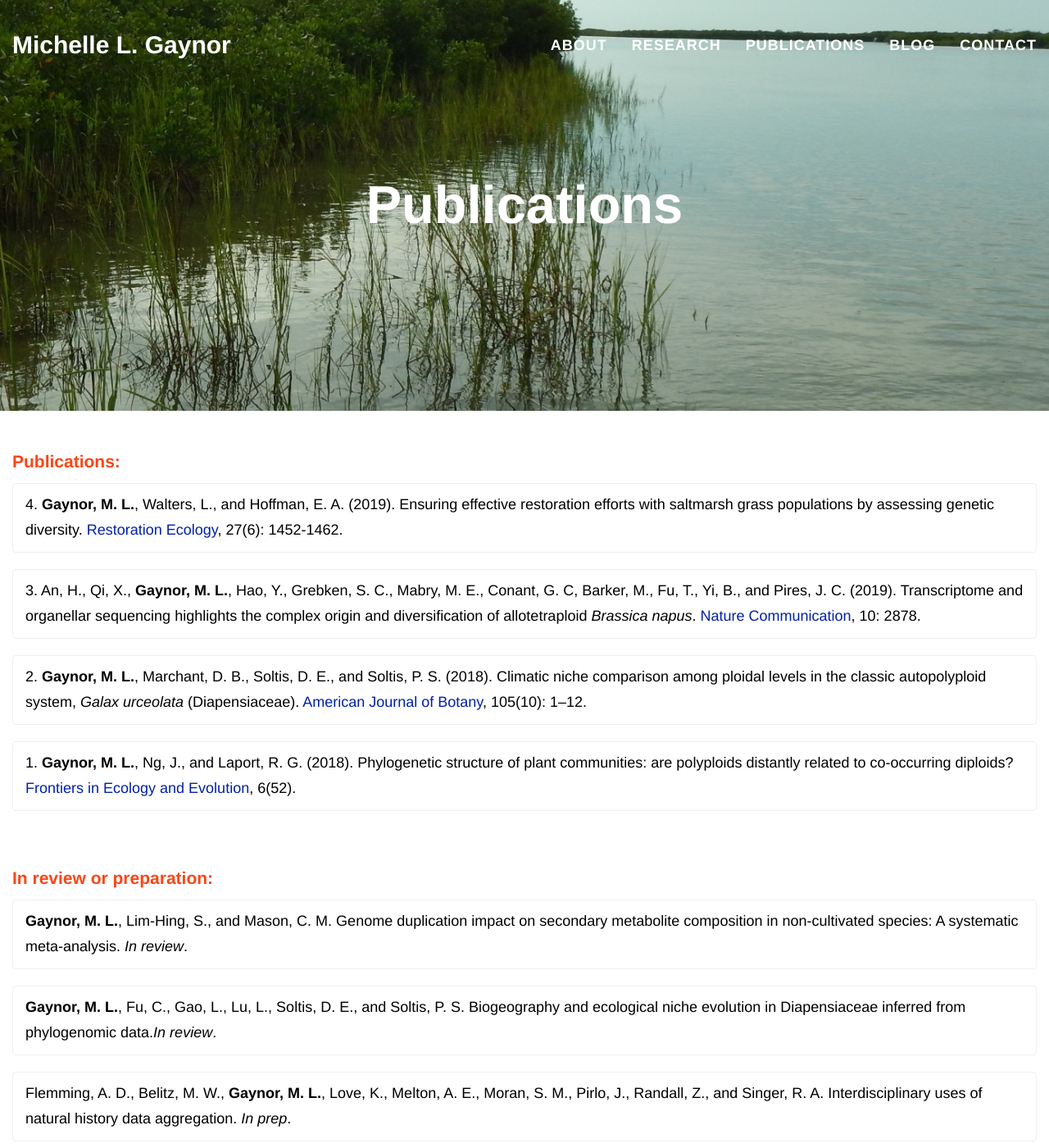
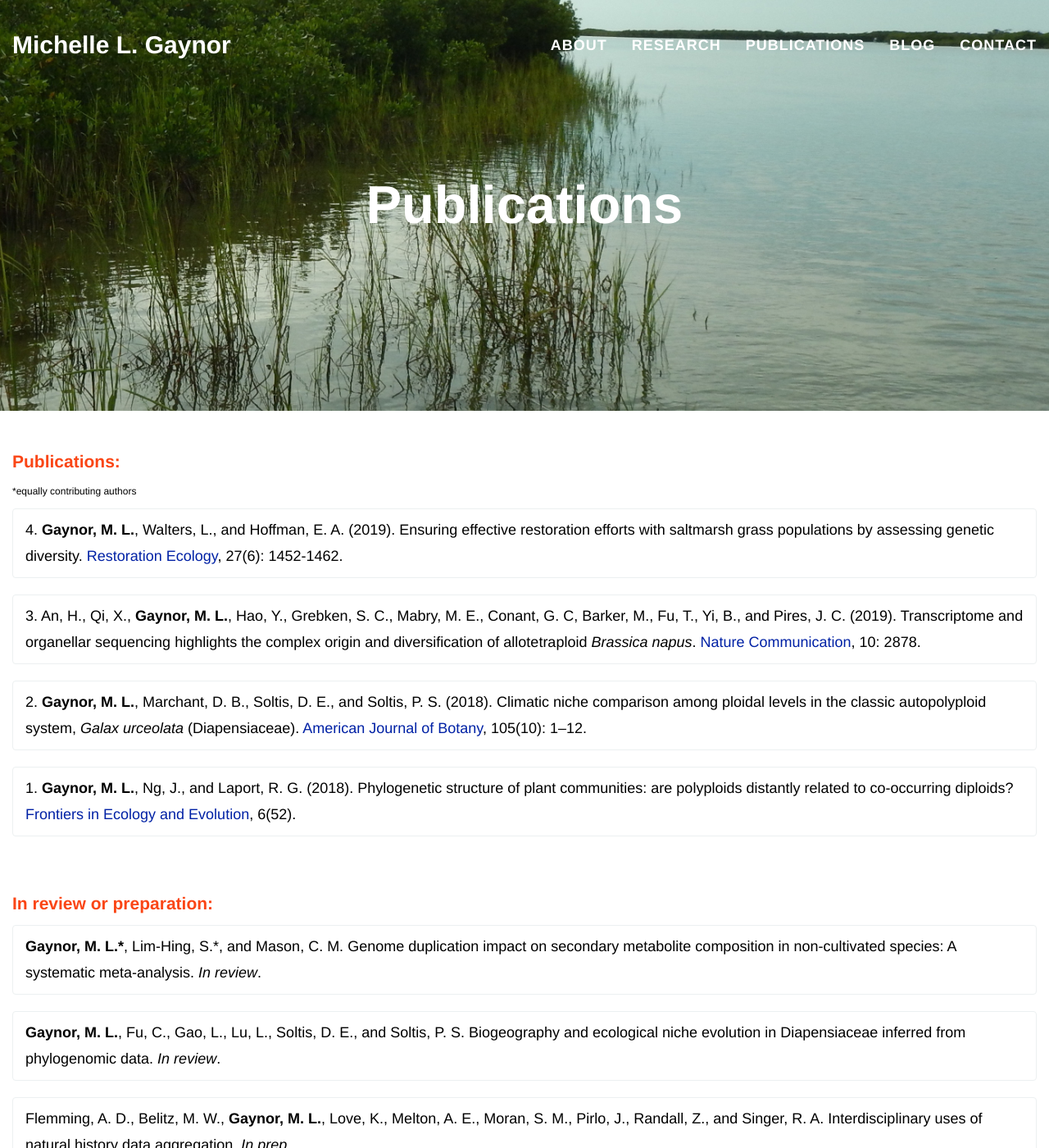
Before and after one commit to mgaynor1/mgaynor1.github.io, a Jekyll site: the page built from publications.html, in a window 1280 px wide and 1400 px high. Shown: the whole window at 82% size. Built offline with Jekyll 4.4.1, drawn with Linux system fonts in a browser that asks for light colours; nearby versions of some CDN libraries.

```diff
--- a/publications.html
+++ b/publications.html
@@ -14,6 +14,7 @@
 <section id="publications" style="padding-top: 0px;">
 	<div class="container-fluid">
 	<h2 class="section-heading" style="text-transform: none; font-size: 21px;"> Publications: </h2>
+	<p style="font-size: 12px; color: #000000;"> *equally contributing authors </p>
 			<div align="left">
 			<div class="list-group">
 					<p class= "list-group-item" style="font-size: 18px; color: #000000;">4. <b>Gaynor, M. L.</b>, Walters, L., and Hoffman, E. A. (2019). Ensuring effective restoration efforts with saltmarsh grass populations by assessing genetic diversity. <a href="https://onlinelibrary.wiley.com/doi/full/10.1111/rec.13014">Restoration Ecology</a>, 27(6): 1452-1462. </p>
@@ -33,10 +34,10 @@
 		<h2 class="section-heading" style="text-transform: none; font-size: 21px;"> In review or preparation: </h2>
 			<div align="left">
 				<div class="list-group">
-					<p class= "list-group-item" style="font-size: 18px; color: #000000;"> <b>Gaynor, M. L.</b>, Lim-Hing, S., and Mason, C. M. Genome duplication impact on secondary metabolite composition in non-cultivated species: A systematic meta-analysis. <i>In review</i>.</p>
+					<p class= "list-group-item" style="font-size: 18px; color: #000000;"> <b>Gaynor, M. L.*</b>, Lim-Hing, S.*, and Mason, C. M. Genome duplication impact on secondary metabolite composition in non-cultivated species: A systematic meta-analysis. <i>In review</i>.</p>
 				</div>
 				<div class="list-group">
-					<p class="list-group-item" style="font-size: 18px; color: #000000;"><b>Gaynor, M. L.</b>, Fu, C., Gao, L., Lu, L., Soltis, D. E., and Soltis, P. S. Biogeography and ecological niche evolution in Diapensiaceae inferred from phylogenomic data.<i>In review</i>.</p>
+					<p class="list-group-item" style="font-size: 18px; color: #000000;"><b>Gaynor, M. L.</b>, Fu, C., Gao, L., Lu, L., Soltis, D. E., and Soltis, P. S. Biogeography and ecological niche evolution in Diapensiaceae inferred from phylogenomic data. <i>In review</i>.</p>
 				</div>
 				<div class="list-group">
 					<p class= "list-group-item" style="font-size: 18px; color: #000000;"> Flemming, A. D., Belitz, M. W., <b>Gaynor, M. L.</b>, Love, K., Melton, A. E., Moran, S. M., Pirlo, J., Randall, Z., and Singer, R. A. Interdisciplinary uses of natural history data aggregation. <i>In prep</i>.</p>
```
